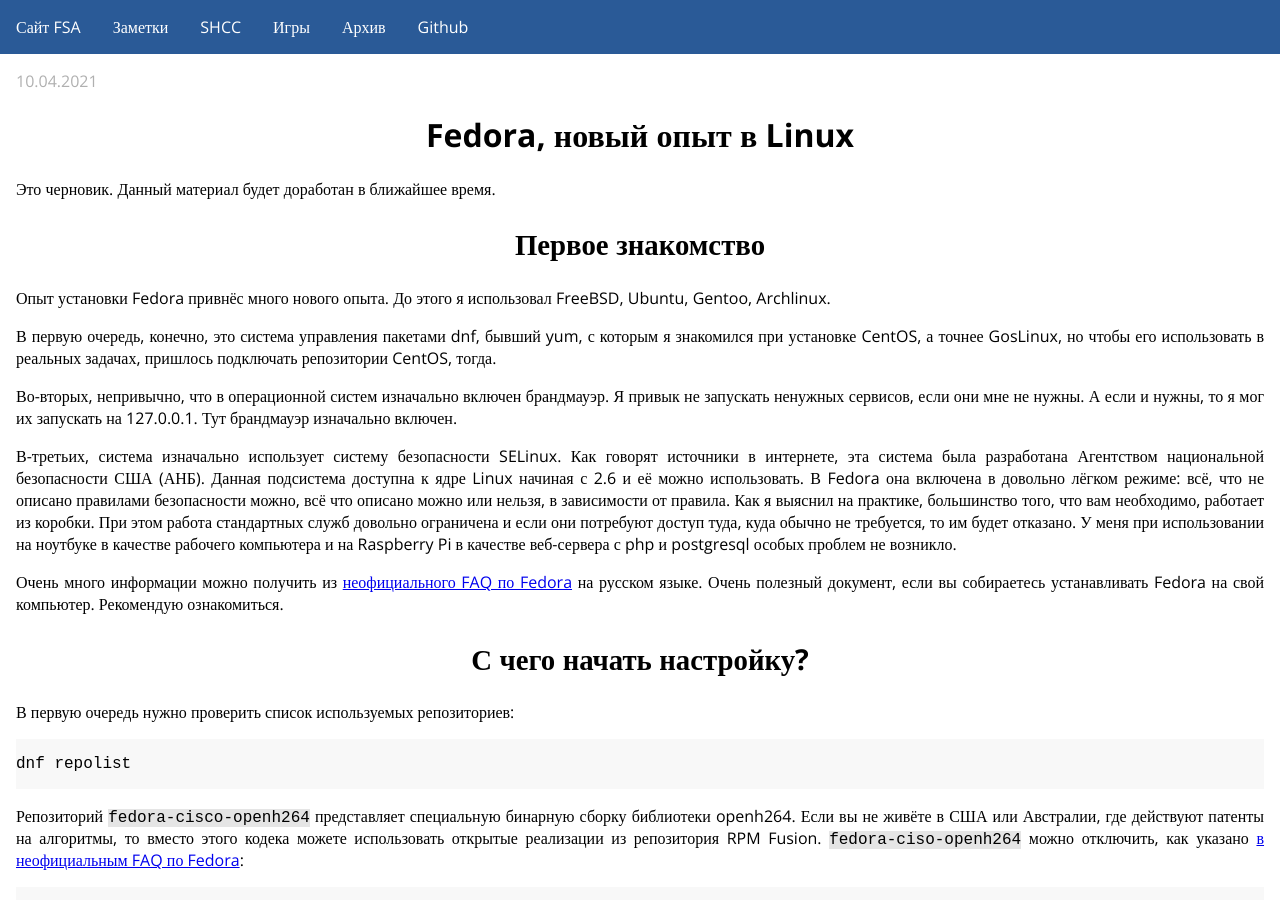
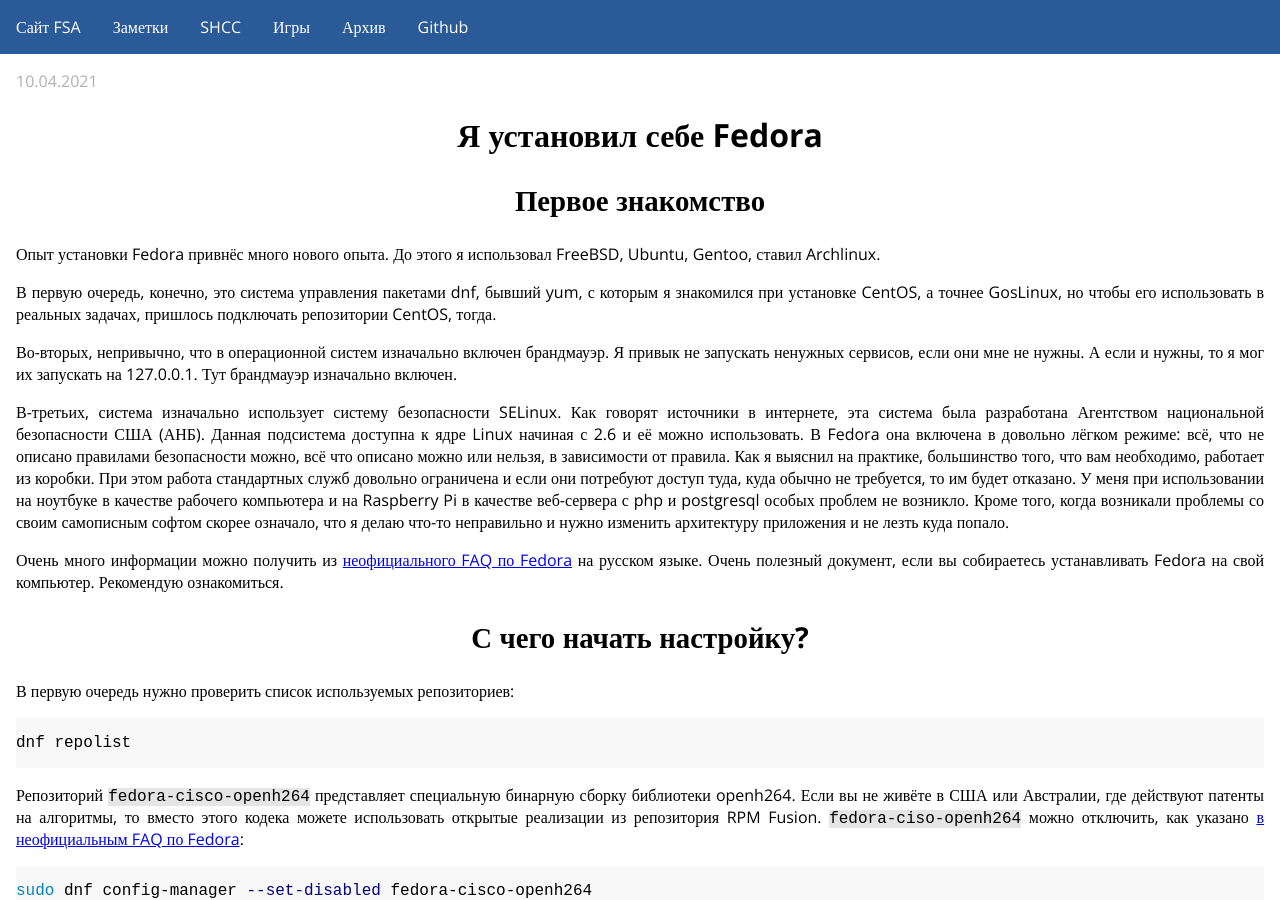
Before and after one commit to fsa/site, a Jekyll site: the page built from _posts/2021-04-12-fedora_first_steps.md, in a window 1280 px wide and 900 px high. Built offline with Jekyll 4.4.1, drawn with Linux system fonts in a browser that asks for light colours; comment, search, counter and statistics services are not loaded; some of the changed text lies outside the part shown.

Commit message:
Добавлено про PostgreSQL и Firewalld.

````diff
--- a/_posts/2021-04-12-fedora_first_steps.md
+++ b/_posts/2021-04-12-fedora_first_steps.md
@@ -1,23 +1,20 @@
 ---
 layout: post
-title: Fedora, новый опыт в Linux
+title: Я установил себе Fedora
 date: 2021-04-10 00:33:45 +0700
 lastmod: 2022-02-22 22:02 +0500
 tags: [Linux, Fedora, nginx, PostgreSQL, PHP]
 excerpt: Делюсь опытом по настройке Fedora
 ---
-
-Это черновик. Данный материал будет доработан в ближайшее время.
-
 ## Первое знакомство
 
-Опыт установки Fedora привнёс много нового опыта. До этого я использовал FreeBSD, Ubuntu, Gentoo, Archlinux.
+Опыт установки Fedora привнёс много нового опыта. До этого я использовал FreeBSD, Ubuntu, Gentoo, ставил Archlinux.
 
 В первую очередь, конечно, это система управления пакетами dnf, бывший yum, с которым я знакомился при установке CentOS, а точнее GosLinux, но чтобы его использовать в реальных задачах, пришлось подключать репозитории CentOS, тогда.
 
 Во-вторых, непривычно, что в операционной систем изначально включен брандмауэр. Я привык не запускать ненужных сервисов, если они мне не нужны. А если и нужны, то я мог их запускать на 127.0.0.1. Тут брандмауэр изначально включен.
 
-В-третьих, система изначально использует систему безопасности SELinux. Как говорят источники в интернете, эта система была разработана Агентством национальной безопасности США (АНБ). Данная подсистема доступна к ядре Linux начиная с 2.6 и её можно использовать. В Fedora она включена в довольно лёгком режиме: всё, что не описано правилами безопасности можно, всё что описано можно или нельзя, в зависимости от правила. Как я выяснил на практике, большинство того, что вам необходимо, работает из коробки. При этом работа стандартных служб довольно ограничена и если они потребуют доступ туда, куда обычно не требуется, то им будет отказано. У меня при использовании на ноутбуке в качестве рабочего компьютера и на Raspberry Pi в качестве веб-сервера с php и postgresql особых проблем не возникло.
+В-третьих, система изначально использует систему безопасности SELinux. Как говорят источники в интернете, эта система была разработана Агентством национальной безопасности США (АНБ). Данная подсистема доступна к ядре Linux начиная с 2.6 и её можно использовать. В Fedora она включена в довольно лёгком режиме: всё, что не описано правилами безопасности можно, всё что описано можно или нельзя, в зависимости от правила. Как я выяснил на практике, большинство того, что вам необходимо, работает из коробки. При этом работа стандартных служб довольно ограничена и если они потребуют доступ туда, куда обычно не требуется, то им будет отказано. У меня при использовании на ноутбуке в качестве рабочего компьютера и на Raspberry Pi в качестве веб-сервера с php и postgresql особых проблем не возникло. Кроме того, когда возникали проблемы со своим самописным софтом скорее означало, что я делаю что-то неправильно и нужно изменить архитектуру приложения и не лезть куда попало.
 
 Очень много информации можно получить из [неофициального FAQ по Fedora](https://russianfedora.github.io/FAQ/) на русском языке. Очень полезный документ, если вы собираетесь устанавливать Fedora на свой компьютер. Рекомендую ознакомиться.
 
@@ -74,6 +71,8 @@
 ```bash
 firewall-cmd --reload
 ```
+
+Использование Firewalld мне на столько понравилось, что я даже установил его на сервер на Ubuntu 20.04 LTS для связи с которой я использовал [VPN на базе Wireguard](/wireguard). Firewalld избавил меня от написания скриптов для выполнения действий при подключении/отключении клиентов. Даже NAT можно настроить... В принципе, его вообще не надо настраивать, т.к. есть готовые настройки зон для типовых конфигураций где уже всё настроено.
 
 ## Настройка NGINX
 
@@ -168,6 +167,14 @@
 postgresql-setup initdb
 ```
 
+Если требуется установить другие параметры для `LC_COLLATE` и `LC_CTYPE`, то можно воспользоваться переменной окружения `PGSETUP_INITDB_OPTIONS`, которая задаёт параметры для команды `initdb`. Данный параметр, также, может понадобиться при обновлении Fedora с обновлением версии PostgreSQL. При запуске обновления базы может возникнуть проблема несоответствия текущих значений и тех, которые использовались при инициализации базы данных. Например:
+
+```bash
+export PGSETUP_INITDB_OPTIONS="--locale=C --encoding=UTF-8"; postgresql-setup --upgrade
+```
+
+Здесь указана локаль `C`, которая ведёт себя одинаково на всех версиях операционных системах и позволяет работать базе максимально быстро, но ценой не всегда правильной сортировки данных для различных языков. Кроме этого, задаётся кодировка `UTF-8`.
+
 Создаём пользователя, который будет иметь права доступа суперпользователя, иметь возможность создавать новых пользователей и базы данных.
 
 ```bash
````
